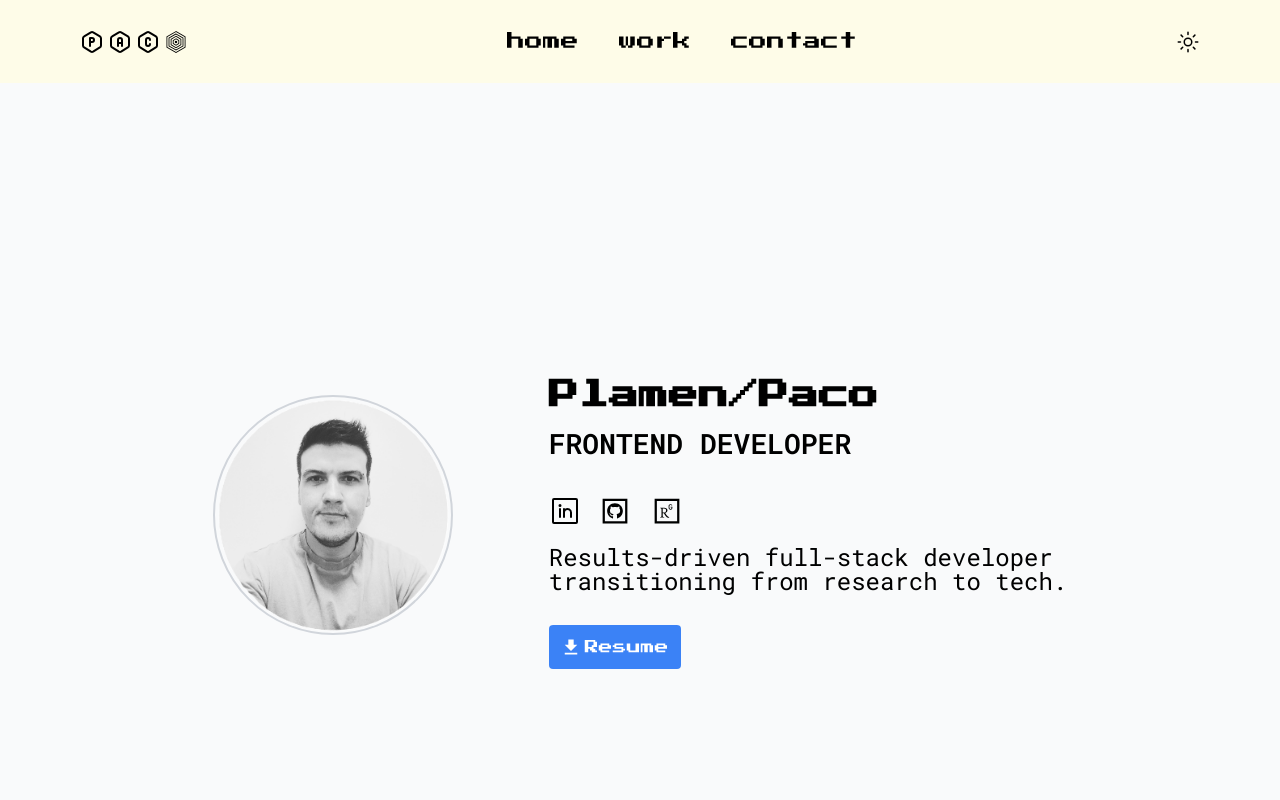
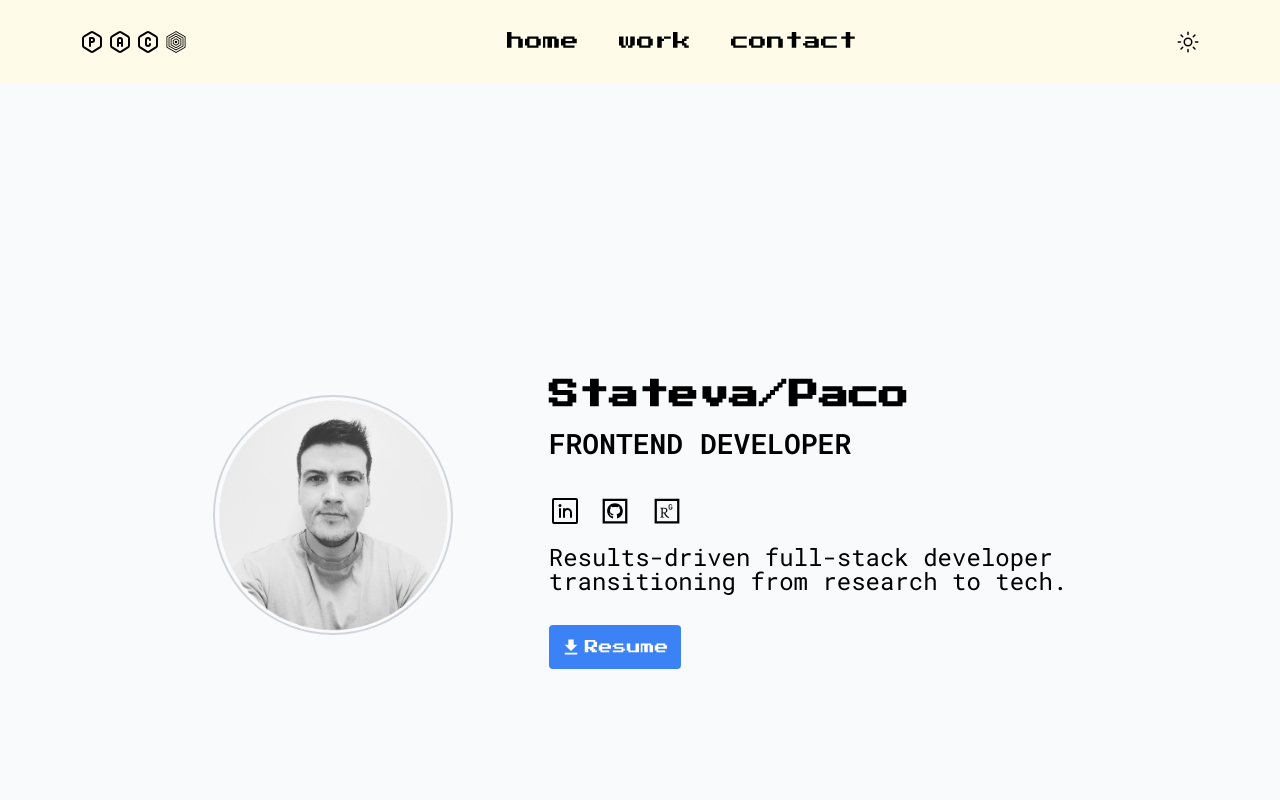
Before and after one commit to torbalansky/portfolio-pako, a React (Vite) app: page / in a window 1280 px wide. Shown: the top 800 px of the page. Built offline with nearby package versions, Linux system fonts and the light colour scheme.

Commit message:
Fix typo

```diff
--- a/src/components/Hero.jsx
+++ b/src/components/Hero.jsx
@@ -14,7 +14,7 @@ const Hero = () => {
           <img src={heroImg} alt="Profile picture of Pako" className="w-40 h-40 md:w-60 md:h-60 rounded-full border-2 border-gray-300" />
         </div>
         <div className="flex flex-col items-center md:items-start justify-center">
-          <h1 className="text-2xl md:text-3xl font-bold mt-2 md:mt-4">Plamen/Paco</h1>
+          <h1 className="text-2xl md:text-3xl font-bold mt-2 md:mt-4">Stateva/Paco</h1>
           <h2 className="font-mono text-md md:text-md font-semibold mt-1 md:mt-2">FRONTEND DEVELOPER</h2>
           <div className="flex justify-center md:justify-start gap-4 mt-2 items-center">
             <a href="https://www.linkedin.com/in/plamenstatev/" target="_blank" rel="noopener noreferrer">
```
